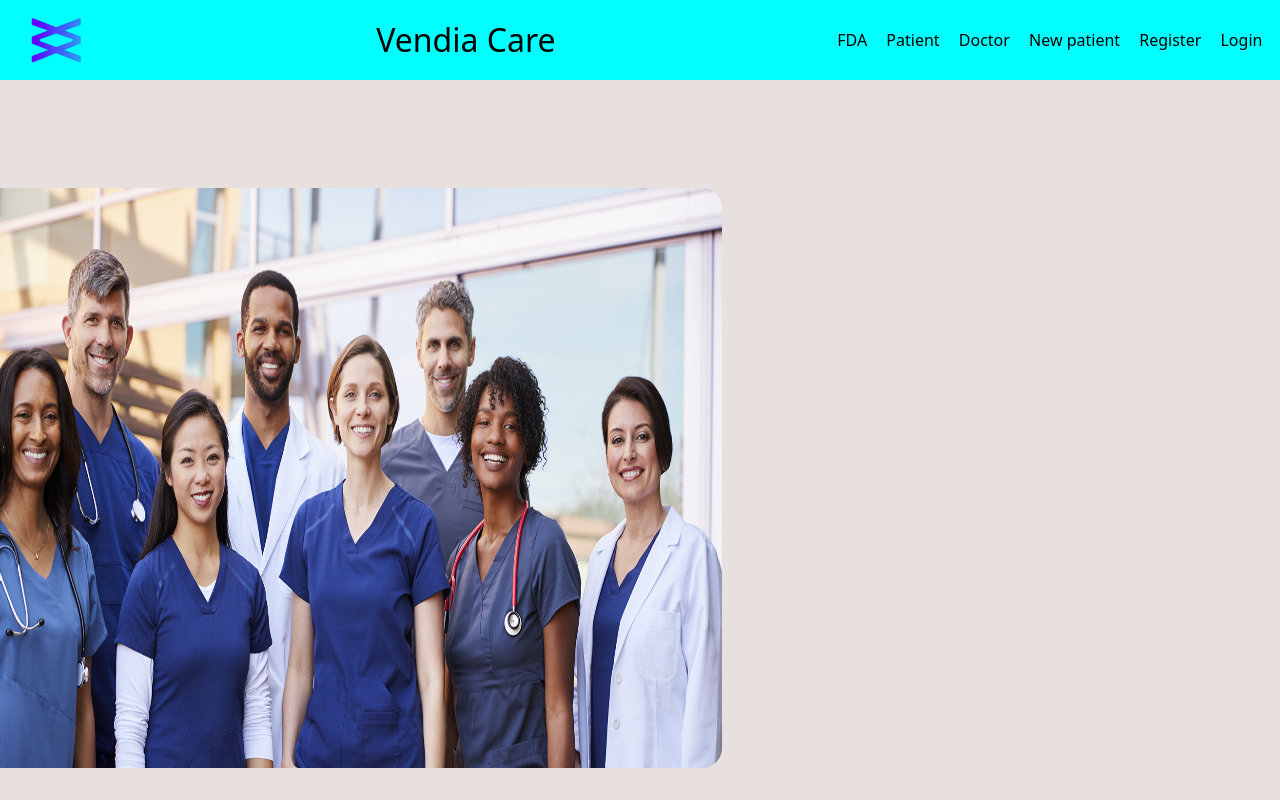
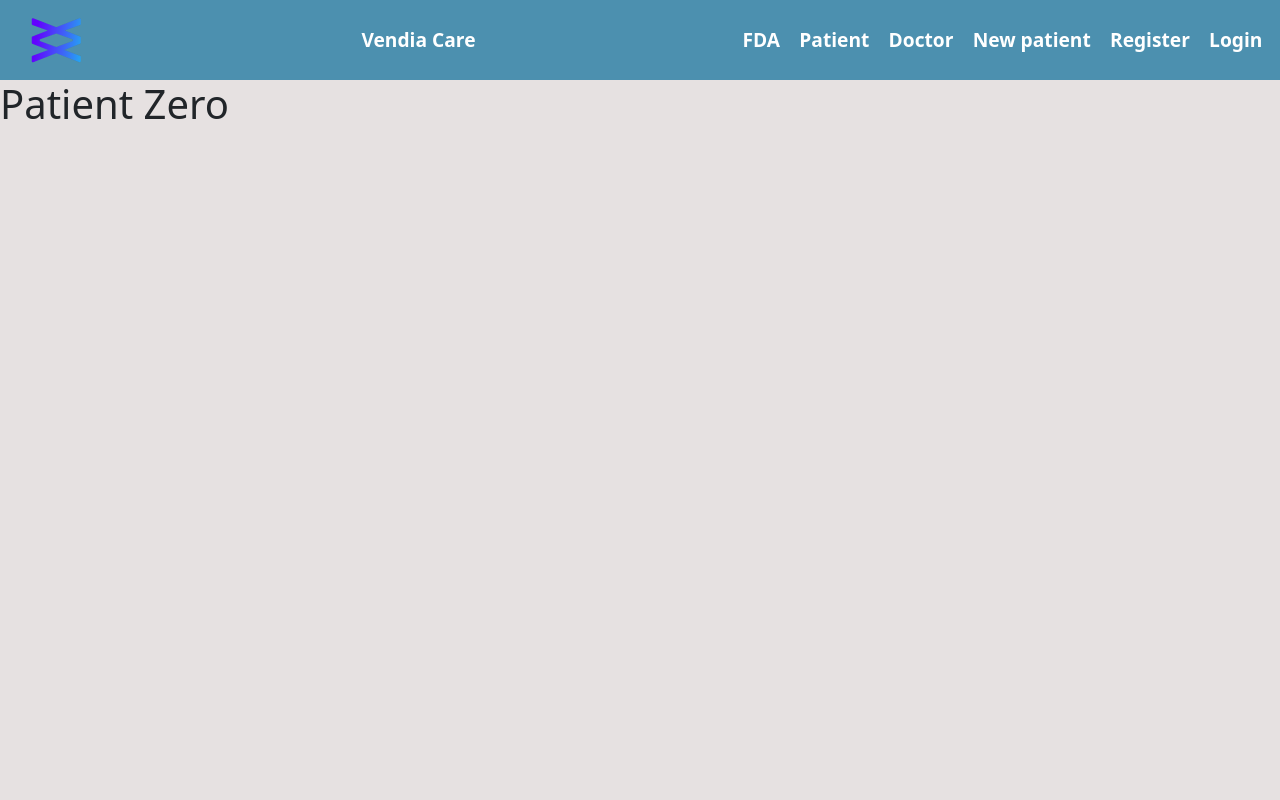
Before and after one commit to FaneNo/VendiaProject, a React (Create React App) app: page /doctor in a window 1280 px wide. Shown: the top 800 px of the page. Built offline with nearby package versions, Linux system fonts and the light colour scheme; what @vendia/client would draw is missing.

Commit message:
worked on navbar, fixing some bugs

```diff
--- a/src/App.js
+++ b/src/App.js
@@ -2,7 +2,6 @@ import './App.css';
 import useJaneHopkins from './hooks/useJaneHopkins';
 import useBavaria from './hooks/useBavaria';
 import useFDA from './hooks/useFDA';
-// import NavBar from './view/home';
 import { Component } from 'react';
 import {Route, Routes} from 'react-router-dom';
 import Home from './view/home';
@@ -12,7 +11,7 @@ import Patient from './view/patient';
 import Register from './view/register';
 import Doctor from './view/doctor';
 import New from './view/new';
-import LoginPage from './view/login';
+
 
 
 function App() {
--- a/src/view/doctor.js
+++ b/src/view/doctor.js
@@ -1,7 +1,7 @@
-import NavBar from '../view/home';
+import Navbar from '../view/nav';
 export default function Doctor() {
     return (<>
-        <NavBar/>
+        <Navbar/>
         <h1>Patient Zero</h1>
 
     </>
--- a/src/view/fda.js
+++ b/src/view/fda.js
@@ -1,3 +1,10 @@
+import Navbar from '../view/nav';
+
 export default function FDA() {
-    return <h1>FDA</h1>
+    return (
+        <div>
+            <Navbar />
+            <h1>FDA</h1>
+        </div>
+    );
 }
--- a/src/view/home.js
+++ b/src/view/home.js
@@ -1,5 +1,5 @@
-import { Link } from 'react-router-dom';
 import React from 'react';
+import Navbar from '../view/nav';
 
 function HomeImage() {
   return (
@@ -16,39 +16,18 @@ function TextBox() {
   );
 }
 
-export default function Home() {
+function Home() {
   return (
-    <div className="backgroundHome" style={{ backgroundColor: '#e8dfdf' }}>
-      <nav className="homeNav">
-        <div className="homeImg">
-          <Link to="/"><img className="vendiaLogo" src={require("../vendiaLogo.png")} /></Link>
+    <div>
+      <Navbar />
+      <div className="backgroundHome" style={{ backgroundColor: '#e8dfdf' }}>
+        <div className="container">
+          <HomeImage />
+          <TextBox />
         </div>
-        <div className="titleName"><Link to="/" className="titleN">Vendia Care</Link></div>
-        <ul>
-          <li>
-            <Link to="/fda">FDA</Link>
-          </li>
-          <li>
-            <Link to="/patient">Patient</Link>
-          </li>
-          <li>
-            <Link to="/doctor">Doctor</Link>
-          </li>
-          <li>
-            <Link to="/new">New patient</Link>
-          </li>
-          <li>
-            <Link to="/register">Register</Link>
-          </li>
-          <li>
-            <Link to="/login">Login</Link>
-          </li>
-        </ul>
-      </nav>
-      <div className="container">
-        <HomeImage />
-        <TextBox />
       </div>
     </div>
   );
 }
+
+export default Home;
--- a/src/view/login.js
+++ b/src/view/login.js
@@ -1,7 +1,7 @@
 import React, { useState } from 'react';
-import { Link } from 'react-router-dom';
 import { createUserWithEmailAndPassword } from 'firebase/auth';
 import { auth } from './firebase-config';
+import NavbarLR from '../view/navLR';
 
 function LoginImage() {
   return (
@@ -56,20 +56,6 @@ function LoginForm() {
   );
 }
 
-function NavContainer() {
-  return (
-    <>
-      <nav className="nav" id='loginNav'>
-        <div className="homeImg">
-          <Link to="/">
-            <img className="vendiaLogo" src={require("../vendiaLogo.png")} />
-          </Link>
-        </div>
-        <Link to="/" className="title" id='loginT'>Vendia Care</Link>
-      </nav>
-    </>
-  );
-}
 
 function BackgroundContainer(props) {
   return (
@@ -81,11 +67,13 @@ function BackgroundContainer(props) {
 
 function Login() {
   return (
+    <>
+    <NavbarLR />
     <BackgroundContainer backgroundColor="#f0f0f0">
-      <NavContainer />
       <LoginImage />
       <LoginForm />
     </BackgroundContainer>
+    </>
   );
 }
 
--- /dev/null
+++ b/src/view/nav.js
@@ -0,0 +1,39 @@
+import { Link } from 'react-router-dom';
+import React from 'react';
+
+function Navbar() {
+  return (
+    <nav className="homeNav">
+      <div className="homeImg">
+        <Link to="/">
+          <img className="vendiaLogo" src={require("../vendiaLogo.png")} alt="Vendia Logo" />
+        </Link>
+      </div>
+      <div className="titleName">
+        <Link to="/" className="titleN">Vendia Care</Link>
+      </div>
+      <ul className="navLinks">
+        <li>
+          <Link to="/fda">FDA</Link>
+        </li>
+        <li>
+          <Link to="/patient">Patient</Link>
+        </li>
+        <li>
+          <Link to="/doctor">Doctor</Link>
+        </li>
+        <li>
+          <Link to="/new">New patient</Link>
+        </li>
+        <li>
+          <Link to="/register">Register</Link>
+        </li>
+        <li>
+          <Link to="/login">Login</Link>
+        </li>
+      </ul>
+    </nav>
+  );
+}
+
+export default Navbar;
--- /dev/null
+++ b/src/view/navLR.js
@@ -0,0 +1,19 @@
+import { Link } from 'react-router-dom';
+import React from 'react';
+
+function NavbarLR() {
+  return (
+    <nav className="homeNav">
+      <div className="homeImg">
+        <Link to="/">
+          <img className="vendiaLogo" src={require("../vendiaLogo.png")} alt="Vendia Logo" />
+        </Link>
+      </div>
+      <div className="titleName">
+        <Link to="/" className="titleN">Vendia Care</Link>
+      </div>
+    </nav>
+  );
+}
+
+export default NavbarLR;
--- a/src/view/new.js
+++ b/src/view/new.js
@@ -1,4 +1,4 @@
-import NavBar from '../view/home';
+import Navbar from '../view/nav';
 import useJaneHopkins from '../hooks/useJaneHopkins';
 import {useState} from 'react';
 export default function New() {
@@ -66,7 +66,7 @@ export default function New() {
 
 
     return (<>
-        <NavBar/>
+        <Navbar/>
         <div className='newBox'>
             <h2>New Patient</h2>
             <form onSubmit={handleSubmit}>
--- a/src/view/patient.js
+++ b/src/view/patient.js
@@ -1,7 +1,7 @@
-import NavBar from '../view/home';
+import Navbar from '../view/nav';
 export default function Patient() {
     return (<>
-        <NavBar/>
+        <Navbar/>
         <div className="container" >
             <div className="box" id="top-left">
                 <span className='list'>
--- a/src/view/register.js
+++ b/src/view/register.js
@@ -2,6 +2,7 @@ import React, { useState } from 'react';
 import { Link } from 'react-router-dom';
 import { createUserWithEmailAndPassword } from 'firebase/auth';
 import { auth } from './firebase-config';
+import NavbarLR from './navLR';
 
 function RegisterImage() {
   return (
@@ -81,18 +82,6 @@ function RegisterForm() {
   );
 }
 
-function NavContainer() {
-  return (
-    <nav className="nav" id='regNav'>
-      <div className="homeImg">
-        <Link to="/">
-          <img className="vendiaLogo" src={require("../vendiaLogo.png")}  alt ='vendia logo'/>
-        </Link>
-      </div>
-      <Link to="/" className="title" id='regT'>Vendia Care</Link>
-    </nav>
-  );
-}
 
 function BackgroundContainer(props) {
   return (
@@ -104,11 +93,13 @@ function BackgroundContainer(props) {
 
 function Register() {
   return (
+    <>
+    <NavbarLR />
     <BackgroundContainer backgroundColor="#f0f0f0">
-      <NavContainer />
       <RegisterImage />
       <RegisterForm />
     </BackgroundContainer>
+    </>
   );
 }
 
--- a/src/viewStyle/homeStyles.css
+++ b/src/viewStyle/homeStyles.css
@@ -53,13 +53,13 @@
   }
 
   .homeNav {
-    background-color: cyan;
-    color: rgb(0, 0, 0);
+    background-color: #4c90af; /* Green */
+    color: white;
     display: flex;
     justify-content: space-between;
     align-items: center;
-    gap: 2rem;
     padding: 0 1rem;
+    height: 80px; /* added height for more spacing */
   }
 
   .homeImg {
@@ -80,6 +80,7 @@
     font-size: 2rem;
     margin: 0 auto;
     text-align: center;
+    font-weight: bold; /* added font weight for emphasis */
   }
 
   .homeNav ul {
@@ -97,12 +98,20 @@
     display: flex;
     align-items: stretch;
     padding: 0.1rem;
-  }
-
-  .homeNav li a {
+    font-size: 1.2rem; /* increased font size */
+    font-weight: bold; /* added font weight for emphasis */
     transition: all 0.3s ease-out;
   }
 
   .homeNav li a:hover {
-    color: rgb(0, 0, 0);
+    color: rgb(255, 255, 255); /* changed hover color to white */
+    background-color: #3e51aa; /* added background color on hover */
+    border-radius: 5px; /* added border radius for button-like effect */
   }
+
+  .titleName {
+    flex-grow: 1;
+    display: flex;
+    justify-content: center;
+    align-items: center;
+  }
--- a/src/viewStyle/loginStyle.css
+++ b/src/viewStyle/loginStyle.css
@@ -49,7 +49,6 @@
   max-width: 100%;
   box-shadow: 0 0 5px rgba(0, 0, 0, 0.3);
   text-align: center;
-
 }
 
 .login-form {
```
